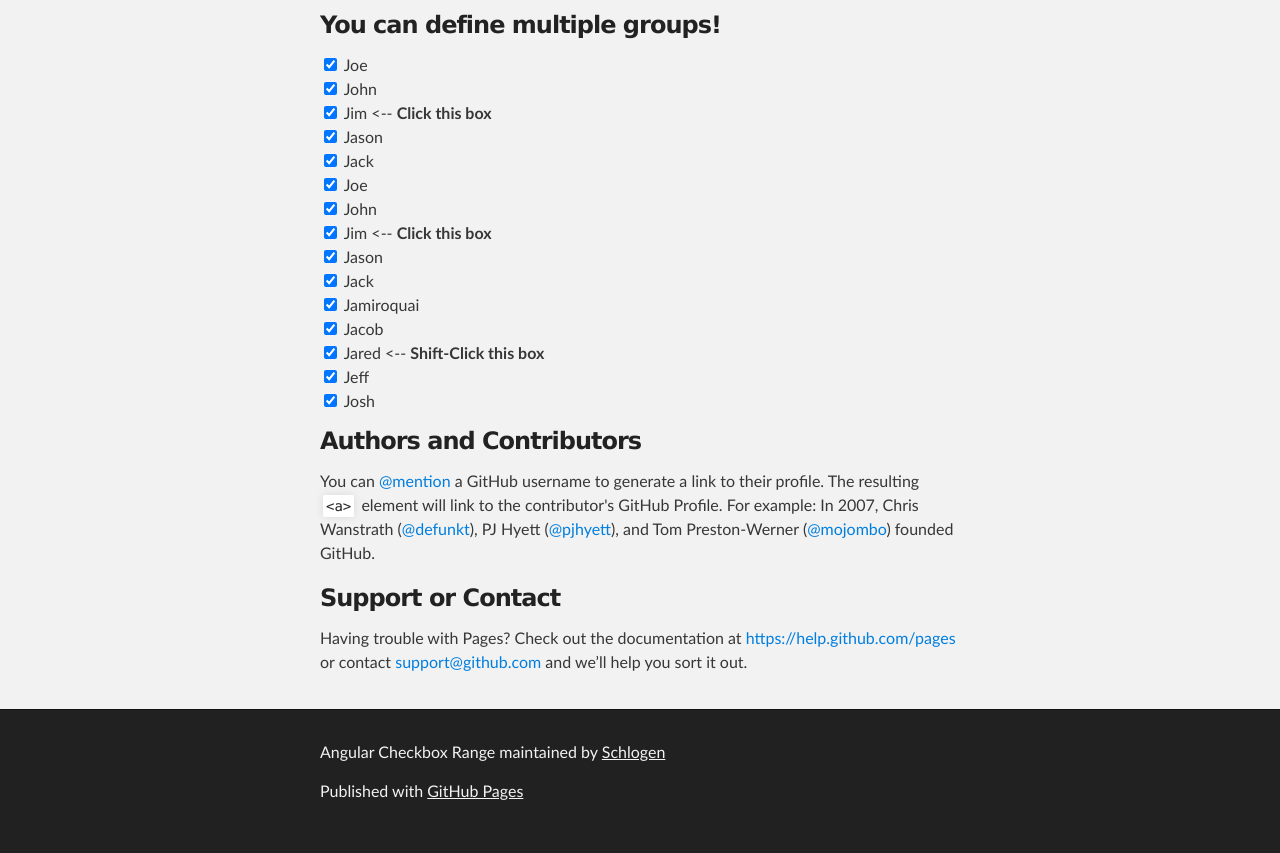
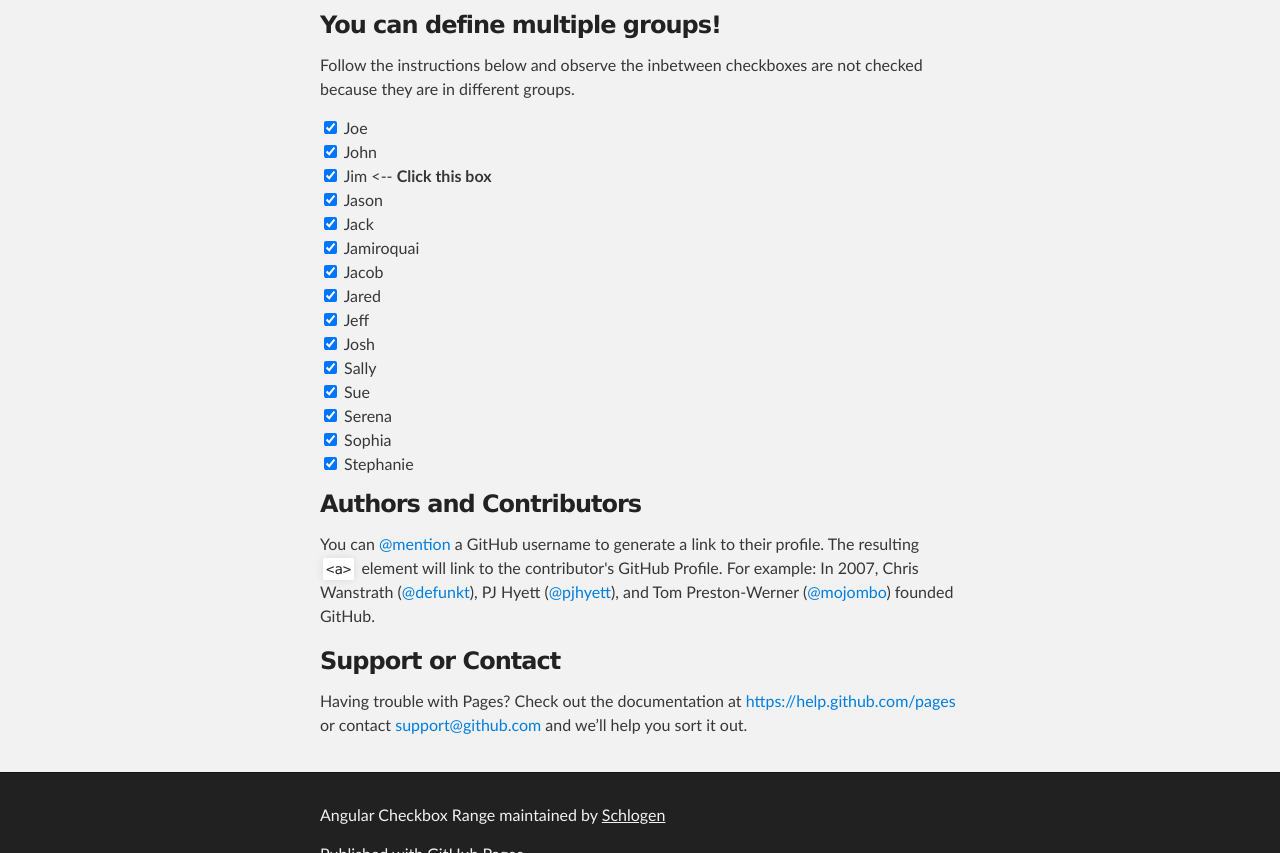
Before and after one commit to jameskleeh/angular-multi-check, a plain HTML site: page index.html in a window 1280 px wide. Shown: the part 1205-2058 px from the top of the page. Drawn offline with nearby package versions, Linux system fonts and the light colour scheme; some packages are replaced by stand-ins of ours; a script that the page names is missing.

Commit message:
Update index.html

```diff
--- a/index.html
+++ b/index.html
@@ -79,19 +79,19 @@
 <h3>
 <a id="rather-drive-stick" class="anchor" href="#rather-drive-stick" aria-hidden="true"><span class="octicon octicon-link"></span></a>You can define multiple groups!</h3>
 
+<p>Follow the instructions below and observe the inbetween checkboxes are not checked because they are in different groups.</p>
+
 <div ng-controller="MyController">
   <div multi-check-group>
-    <div ng-repeat="p in people | limitTo: 5">
+    <div ng-repeat="p in people">
       <label ng-init="p.checked = true">
         <input type="checkbox" multi-check ng-model="p.checked" /> {{p.name}}
         <span ng-if="$index == 2"> <-- <strong>Click this box</strong></span>
-        <span ng-if="$index == 7"> <-- <strong>Shift-Click this box</strong></span>
       </label>
     </div>
-    <div ng-repeat="p in people | limitTo: 10">
+    <div ng-repeat="p in people2">
       <label ng-init="p.checked = true">
         <input type="checkbox" multi-check ng-model="p.checked" /> {{p.name}}
-        <span ng-if="$index == 2"> <-- <strong>Click this box</strong></span>
         <span ng-if="$index == 7"> <-- <strong>Shift-Click this box</strong></span>
       </label>
     </div>
```
